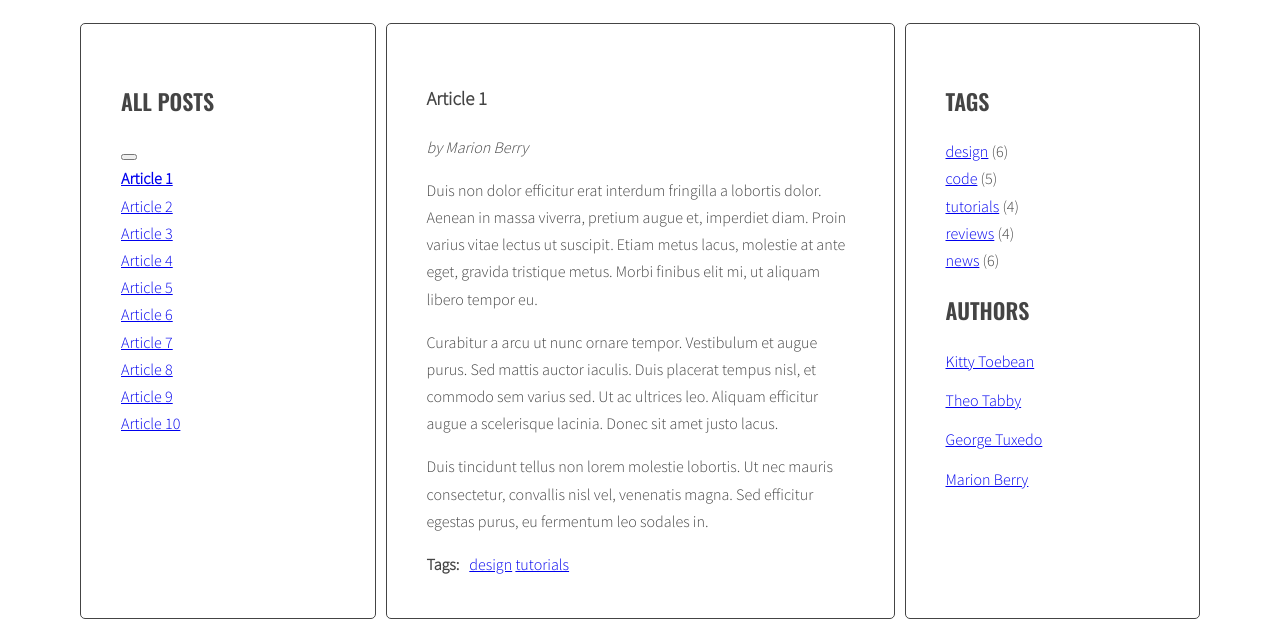
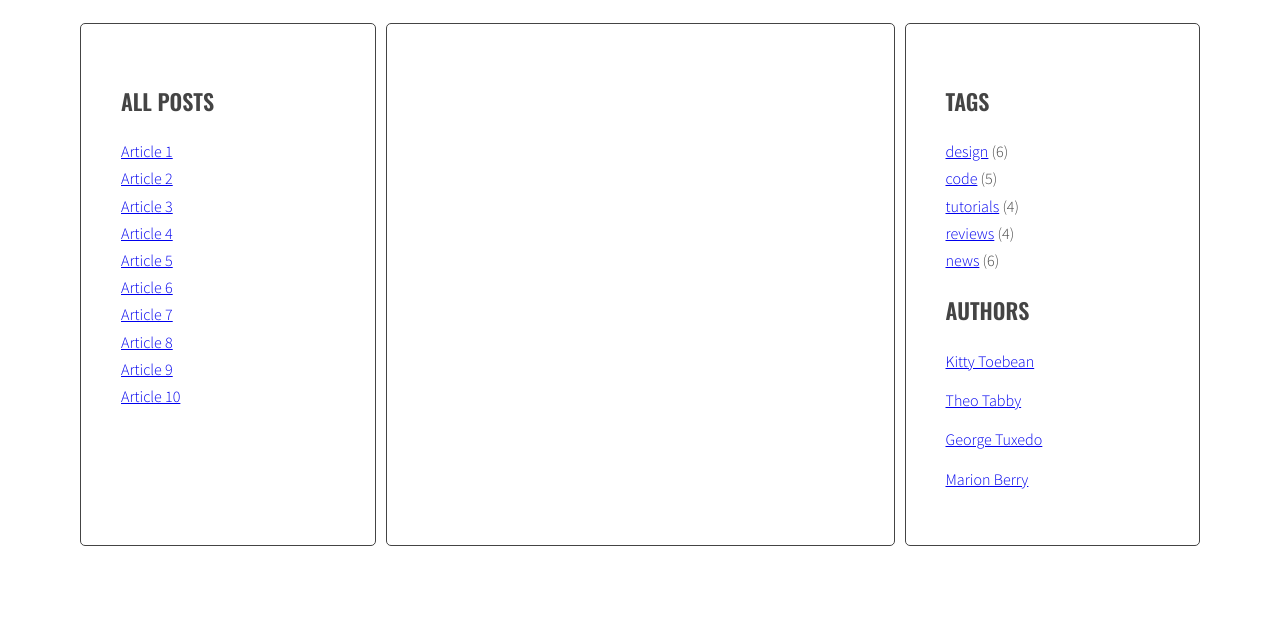
Before and after one commit to lukas1474/javascript-blog, a website: page index.html in a window 1280 px wide. Both pictures are taken after a click on the link "Article 2". Shown: the part 220-847 px from the top of the page. After the commit the page ends 800 px from the top, so only its background shows below. Drawn offline with nearby package versions, Linux system fonts and the light colour scheme.

Commit message:
add for function remove class active from all articles links andfrom all articles

```diff
--- a/index.html
+++ b/index.html
@@ -14,7 +14,6 @@
             <main class="wrapper">
                 <aside class="sidebar">
                     <h2 class="section-title">All posts</h2>
-                    <button id="test-button"></button>
                     <ul class="list titles">
                         <li><a href="#article-1" class="active"><span>Article 1</span></a></li>
                         <li><a href="#article-2"><span>Article 2</span></a></li>
--- a/js/script.js
+++ b/js/script.js
@@ -5,14 +5,26 @@
     console.log('links:', links);
   });*/
 
-  const titleClickHandler = function(event){
-    console.log('Link');
+const titleClickHandler = function (event) {
+  console.log('Link was clicked!', event);
 
   /* remove class 'active' from all article links  */
+
+  const activeLinks = document.querySelectorAll('.titles a.active');
+
+for(let activeLink of activeLinks){
+  activeLink.classList.remove('active');
+}
 
   /* add class 'active' to the clicked link */
 
   /* remove class 'active' from all articles */
+
+  const activeArticles = document.querySelectorAll('article')
+
+  for (let activeArticle of activeArticles) {
+    activeArticle.classList.remove('active');
+  }
 
   /* get 'href' attribute from the clicked link */
 
@@ -23,6 +35,6 @@
 
 const links = document.querySelectorAll('.titles a');
 
-  for(let link of links){
+for (let link of links) {
   link.addEventListener('click', titleClickHandler);
 }
```
Lines whose indentation alone changed are shown as unchanged.
